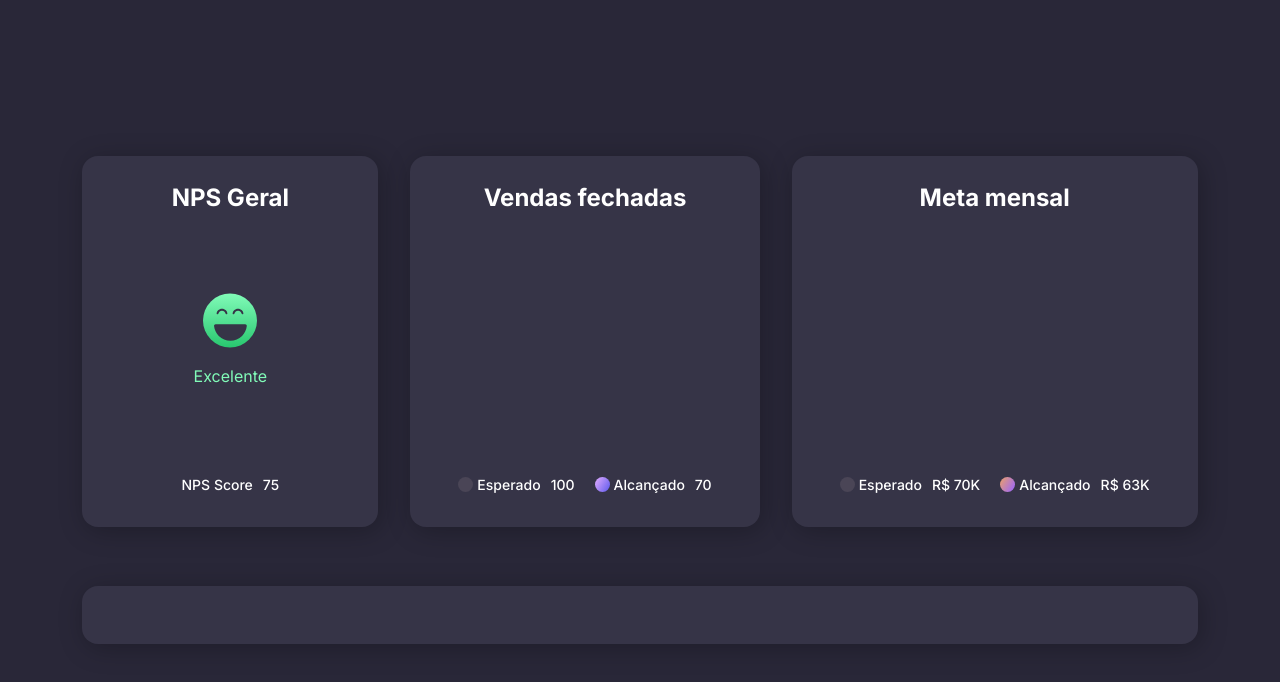
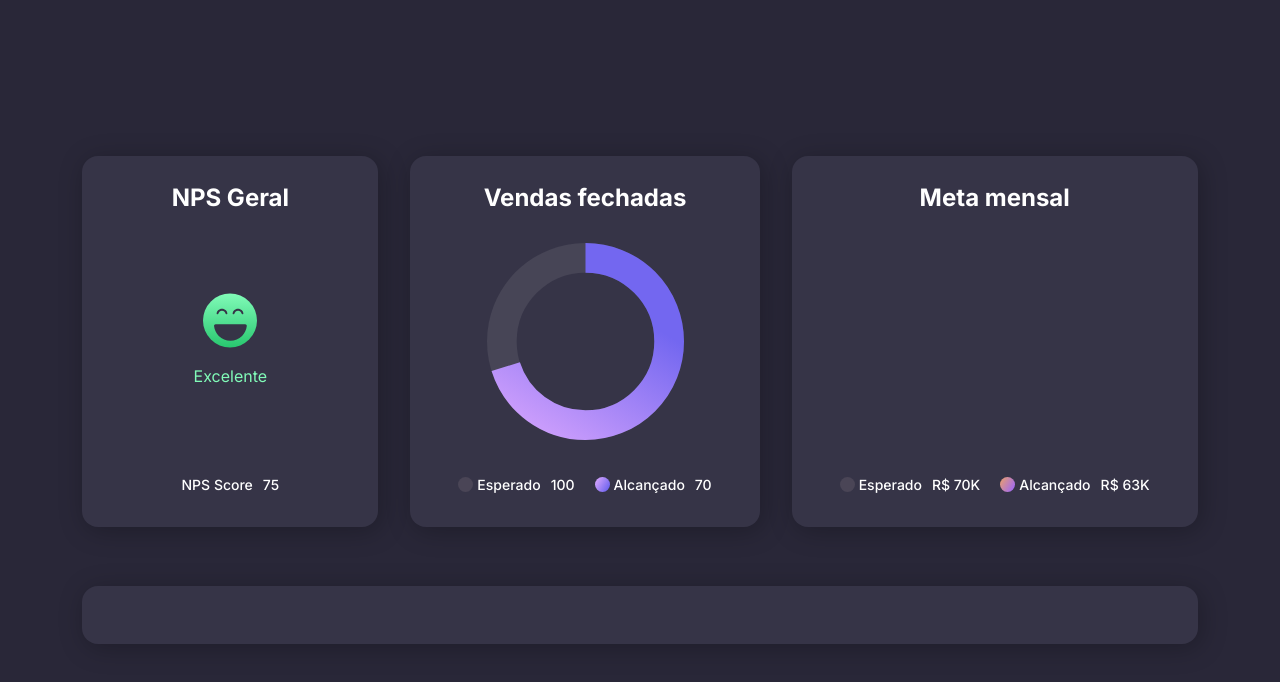
Before and after one commit to pedropouza/projeto-dashboard, a plain HTML site: page index.html in a window 1280 px wide. Drawn offline with Linux system fonts and the light colour scheme.

Commit message:
add svg donut chart

```diff
--- a/index.html
+++ b/index.html
@@ -25,7 +25,18 @@
         </div>
         <div class="box sell grid">
             <div class="top">Vendas fechadas</div>
-            <div class="middle"></div>
+            <div class="middle">
+                <svg viewBox="0 0 232 232" style="--percentage: 70;">
+                    <circle r="98.5" cx="50%" cy="50%" opacity="0.1" stroke="#D9D9D9"/>
+                    <circle r="98.5" cx="50%" cy="50%" stroke="url(#paint0_linear_201_85)"/>
+                    <defs>
+                        <linearGradient id="paint0_linear_201_85" x1="-9" y1="82" x2="145" y2="178" gradientUnits="userSpaceOnUse">
+                            <stop stop-color="#CE9FFC"/>
+                            <stop offset="1" stop-color="#7367F0"/>
+                        </linearGradient>
+                    </defs>
+                </svg>
+            </div>
             <div class="bottom">
                 <div class="item">
                     <span>Esperado</span>
--- a/style.css
+++ b/style.css
@@ -102,3 +102,32 @@ body {
 .nps .bottom {
     gap: 1rem;
 }
+
+.middle {
+    display: grid;
+    place-content: center;  /* Para centralizar o circulo */
+}
+
+svg {
+    --percentage: 0;
+    width: 19.7rem;
+    height: 19.7rem;
+    transform: rotate(-90deg);
+}
+
+svg circle {
+    /* Esses 618 é o calculo da Circunferência */
+    /* dasharray e dashoffset é basicamente como se ele completasse o redondo, e ao mesmo tempo desfizesse ele */
+    stroke-dasharray: 619;
+    stroke-dashoffset: 619;
+    stroke-width: 35;   /* Largura da borda */
+    fill: none;     /* Preenchimento interno vazio (por padrão é preto) */
+}
+
+svg circle:nth-child(1) {
+    stroke-dashoffset: 0;   /* 0 faz aparecer, no caso, aparece somente o cinza, que sempre vai estar aparente */
+}
+
+svg circle:nth-child(2) {
+    stroke-dashoffset: calc(619 - (619 * var(--percentage))/100);    /* Calculo para saber a porcentagem que irá aparecer (o que está entre parenteses é onde escolhe a porcentagem) */
+}
```
Also changed, not shown: assets/Ellipse 1.svg (added).
